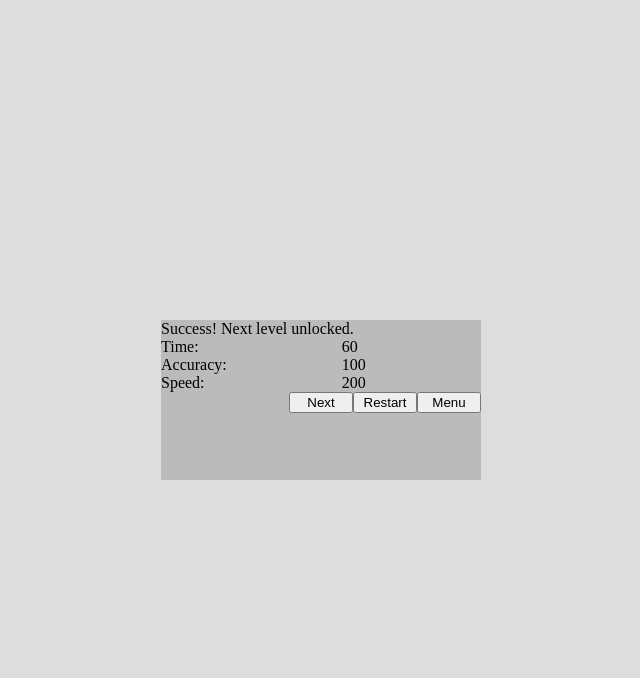
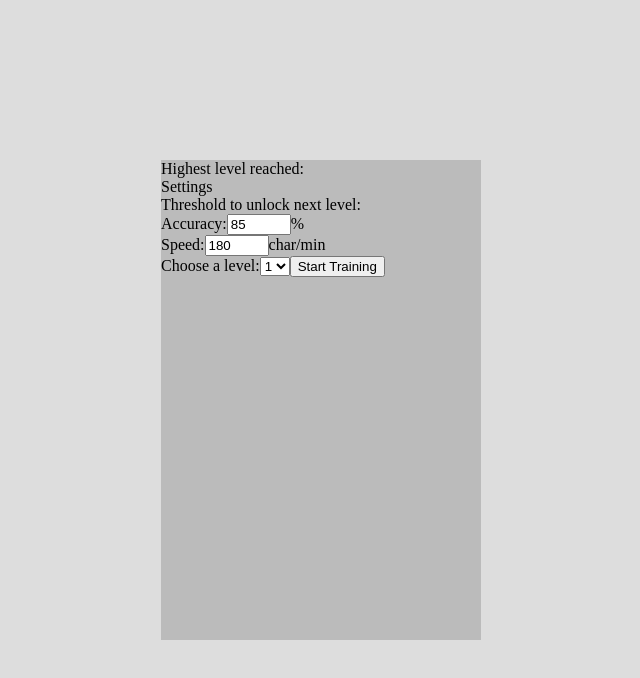
Before and after one commit to 30isnottoolate/typing-trainer, a React app: page / in a window 1280 px wide. Shown: the top 678 px of the page, without its empty margins (319-959 px from the left). Built offline with nearby package versions, Linux system fonts and the light colour scheme.

Commit message:
Add to conditional rendering to main component

```diff
--- a/src/components/App.tsx
+++ b/src/components/App.tsx
@@ -38,9 +38,14 @@ const App: React.FC = () => {
 
     return (
         <>
-        <FinishBox finishTime={60} finishAccurary={100} finishSpeed={200} success={true} />
-        {/* <LevelMenu setCurrentLevel={setCurrentLevel} /> */}
-            {/* <div id="text-zone">
+            {appStatus === "menu" &&
+                <LevelMenu
+                    setCurrentLevel={setCurrentLevel}
+                />
+            }
+            {appStatus === "training" &&
+                <>
+                    <div id="text-zone">
                         <div id="text-source">{textSource}</div>
                         <textarea
                             id="text-input"
@@ -50,7 +55,17 @@ const App: React.FC = () => {
                             onChange={(event) => handleChange(event)}
                         />
                     </div>
-            <Keyboard currentKey={textSource[textInput.length]} /> */}
+                    <Keyboard currentKey={textSource[textInput.length]} />
+                </>
+            }
+            {appStatus === "finished" &&
+                <FinishBox
+                    finishTime={60}
+                    finishAccurary={100}
+                    finishSpeed={200}
+                    success={true}
+                />
+            }
         </>
     );
 }
```
Lines whose indentation alone changed are shown as unchanged.
